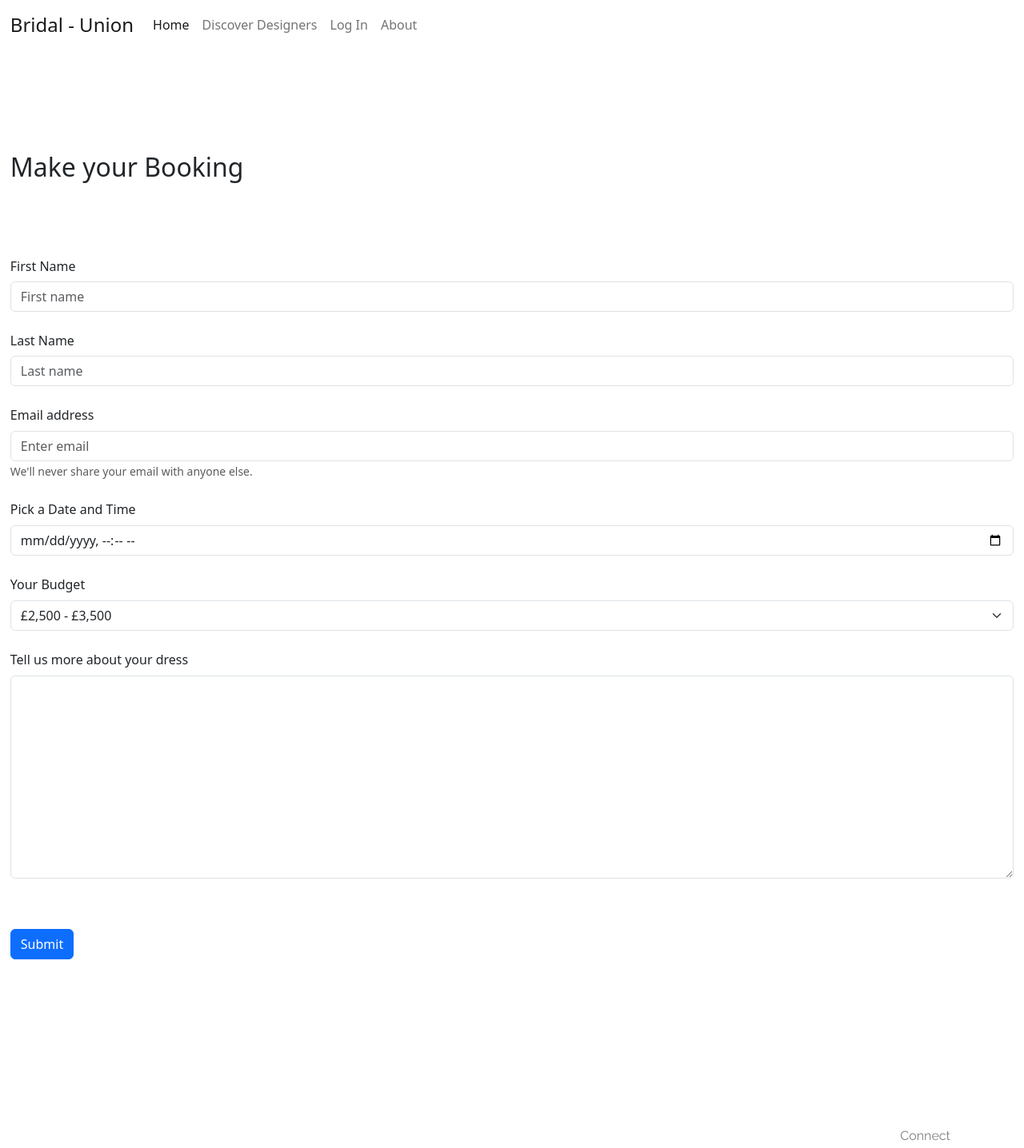
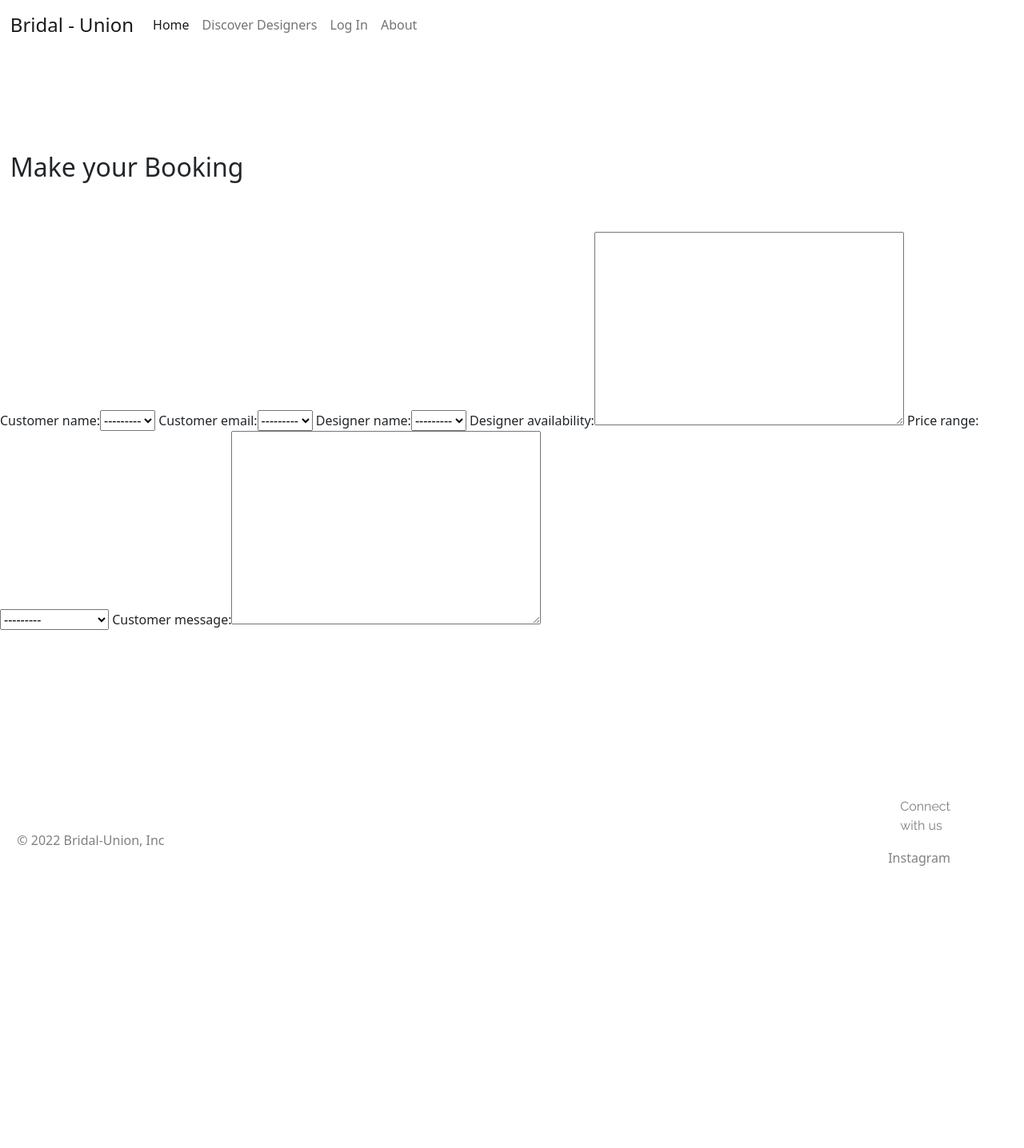
Before and after one commit to Esteph27/Bridal-Union, a Django app: page /booking/ in a window 1280 px wide. Shown: the top 1436 px of the page at 80% size. After the commit the page ends 1083 px from the top, so only its background shows below. Run offline with Django 3.2, Linux system fonts and the light colour scheme; data that the repository does not hold is empty; parts of the project's set-up code (start-up, migrations or seed data) failed here and were passed over; some libraries are stand-ins or nearby versions.

Commit message:
set up booking model and booking form - needs more work

```diff
--- a/social_marketplace/forms.py
+++ b/social_marketplace/forms.py
@@ -1,22 +1,18 @@
 from django.forms import ModelForm
+from .models import Booking
 
 
-class Bookingform(ModelForm):
+class BookingForm(ModelForm):
     '''
-    model for customer booking information
+    booking form
     '''
-
-    # field variables
-    bookingref = models.CharField(max_length=10, unique=True)
-    date_of_booking = models.DateTimeField()
-
-    #related fields
-    customer_name_booking = models.ForeignKey(
-       CustomerAccountInfo, on_delete=models.CASCADE, related_name="customer_booking"
-    )
-    designer_name_booking = models.ForeignKey(
-       Designer, on_delete=models.CASCADE, related_name="customer_booking"
-    )
-
-    def __str__(self):
-        return self.bookingref
+    class Meta:
+        model = Booking
+        fields = (
+            'customer_name',
+            'customer_email',
+            'designer_name',
+            'designer_availability',
+            'price_range',
+            'customer_message',
+            )
--- a/social_marketplace/models.py
+++ b/social_marketplace/models.py
@@ -3,9 +3,6 @@
 from django.db import models
 from django.contrib.auth.models import User
 from cloudinary.models import CloudinaryField
-
-# from django_resized import ResizedImageField
-# from PIL import Image
 
 
 class Designer(models.Model):
@@ -31,8 +28,6 @@
 class ImagePosts(models.Model):
     '''
     model for images posted by Designer(s)
-    this is used for the discover_designer,
-    designer and designer_portfolio pages
     '''
 
     # status of images:
@@ -42,7 +37,8 @@
     image = CloudinaryField(
         'image',
         default='placeholder',
-        transformation={'gravity': 'center', 'height': 1000, 'width': 1000, 'crop': 'fit'},
+        transformation={
+            'gravity': 'center', 'height': 1000, 'width': 1000, 'crop': 'fit'},
         )
     image_name = models.CharField(max_length=30, default='name of image')
     image_description = models.TextField(null=True, blank=True)
@@ -61,7 +57,6 @@
         class to order images posted by most recent
         '''
         ordering = ['-date_posted']
-
 
     def number_of_likes(self):
         '''
@@ -118,21 +113,42 @@
 
 class Booking(models.Model):
     '''
-    model for customer bookings
+    customer bookings
     '''
+
+    # Price range
+    PRICES = (
+        ('£2,500 - £3,500', '£2,500 - £3,500'),
+        ('£3,500 - £4,500', '£3,500 - £4,500'),
+        ('£4,500 - £5,500', '£4,500 - £5,500'),
+        ('£5,500 - £6,500', '£5,500 - £6,500'),
+        ('£6,500 - £7,500', '£6,500 - £7,500'),
+        ('£7,500 - £8,500', '£7,500 - £8,500'),
+        ('£8,500 - £9,500', '£8,500 - £9,500'),
+        ('£9,500 +', '£9,500 +'),
+    )
 
     # status of booking
     STATUS = (
-        ('Confirm Bookings', 'Confirm Bookings'),
-        ('Decline Bookings', 'Decline Booking'),
+        ('Confirm Booking', 'Confirm Booking'),
+        ('Decline Booking', 'Decline Booking'),
     )
 
     # variables
-    customer = models.ForeignKey(
-        CustomerAccount, null=True, on_delete=models.SET_NULL)
-    designer = models.ForeignKey(
-        Designer, null=True, on_delete=models.SET_NULL)
-    date_created = models.DateTimeField(auto_now_add=True)
+    customer_name = models.ForeignKey(
+        CustomerAccount, null=True, on_delete=models.SET_NULL, related_name='customername'
+        )
+    customer_email = models.ForeignKey(
+        CustomerAccount, null=True, on_delete=models.SET_NULL, related_name='customeremail'
+        )
+    designer_name = models.ForeignKey(
+        Designer, null=True, on_delete=models.SET_NULL, related_name='designername'
+        )
+    designer_availability = models.TextField(max_length=800, blank=True)# need to change this
+    price_range = models.CharField(max_length=200, choices=PRICES)
+    customer_message = models.TextField(max_length=800, blank=True)
+    booking_created_on_date = models.DateTimeField(auto_now_add=True)
+    date_of_booking = models.CharField(max_length=200, unique=True)
     status = models.CharField(max_length=200, choices=STATUS)
     booking_ref = models.CharField(
         max_length=8,
--- a/social_marketplace/views.py
+++ b/social_marketplace/views.py
@@ -2,7 +2,9 @@
 from django.views import generic, View
 from django.views.generic.base import TemplateView
 from django.views.generic.list import ListView
-from .models import Designer, ImagePosts
+from django.views.generic.edit import FormView
+from .forms import BookingForm
+from .models import Designer, ImagePosts, Booking
 
 
 class ViewHome(TemplateView):
@@ -36,10 +38,18 @@
     template_name = 'designer_portfolio.html'
 
 
-class ViewBooking(TemplateView):
-    '''render booking page template'''
+class ViewBooking(FormView):
+    '''booking form'''
 
     template_name = 'booking.html'
+    form_class = BookingForm
+    success_url = '/thanks/'
+
+    def form_valid(self, form):
+        # This method is called when valid form data has been POSTed.
+        # It should return an HttpResponse.
+        form.send_email()
+        return super().form_valid(form)
 
 
 class ViewLogin(TemplateView):
--- a/templates/booking.html
+++ b/templates/booking.html
@@ -6,9 +6,16 @@
     <h2>Make your Booking</h2>
 </div>
 
+
+<form action="" method="post">
+  {{ form }}
+
+</form>
+
+
 <!--Booking form template edited from Bootswatch Lux theme-->
  <!--customer information to be pre populated if they are signed in -->
-<div id="booking-form">
+<!-- <div id="booking-form">
   <form>
     <fieldset>
       <div class="form-group row">
@@ -37,7 +44,7 @@
       </div>
 
       <div class="form-group">
-        <label for="exampleSelect1" class="form-label mt-4">Your Budget</label>
+        <label for="exampleSelect1" class="form-label mt-4">Select a price range</label>
         <select class="form-select" id="exampleSelect1">
           <option>£2,500 - £3,500</option>
           <option>£3,500 - £4,500</option>
@@ -57,7 +64,7 @@
       <button id="form-submit-btn" type="submit" class="btn btn-primary">Submit</button>
     </fieldset>
   </form>
-</div>
+</div> -->
 
 
  <!--Modal to show up once booking is completed -->
```
